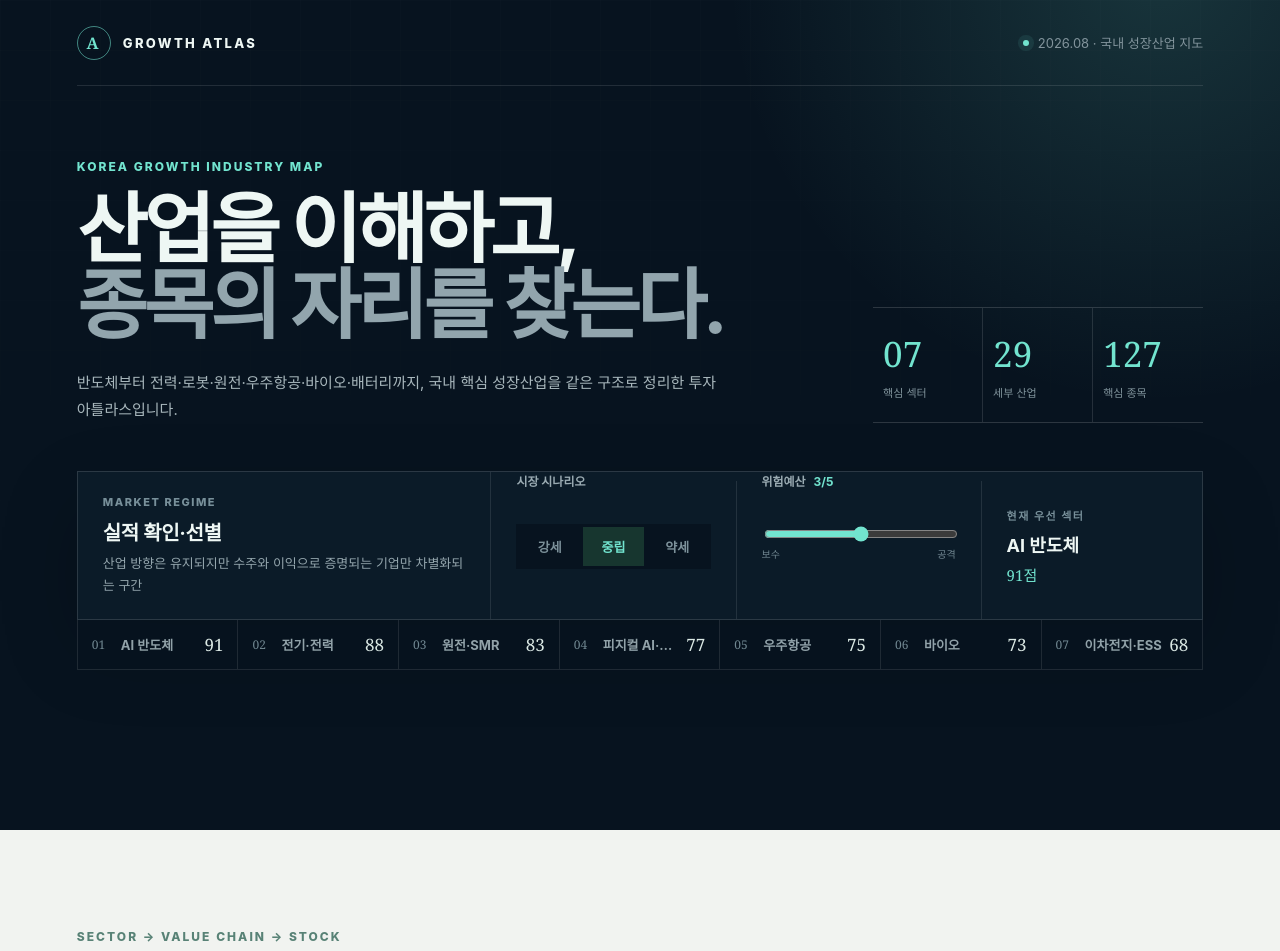
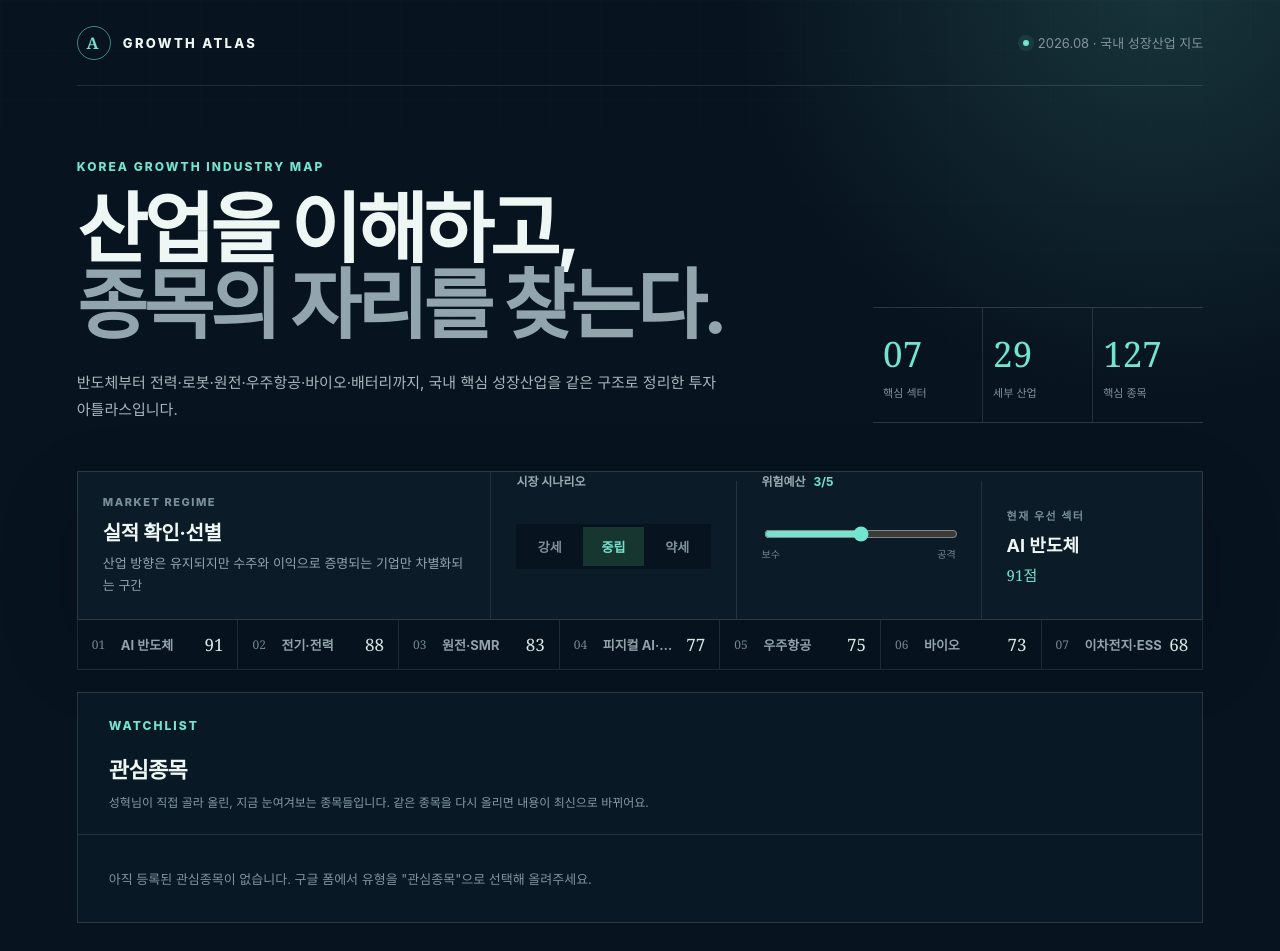
Before and after one commit to addroo003-coder/STOCK, a Next.js app in the folder stock-atlas-source/: page / in a window 1280 px wide. Shown: the top 951 px of the page. Built offline with nearby package versions, Linux system fonts and the light colour scheme.

Commit message:
Add files via upload

```diff
--- a/stock-atlas-source/app/globals.css
+++ b/stock-atlas-source/app/globals.css
@@ -61,6 +61,24 @@ legend b { margin-left: 5px; color: var(--mint); }
 .score-ribbon span { color: #4f6974; font-family: Georgia, serif; font-size: 10px; }
 .score-ribbon strong { overflow: hidden; font-size: 10px; text-overflow: ellipsis; white-space: nowrap; }
 .score-ribbon em { color: #dbe9e5; font-family: Georgia, serif; font-size: 14px; font-style: normal; }
+
+.watchlist-panel { margin-top: 22px; border: 1px solid rgba(255,255,255,.13); background: rgba(11,28,41,.72); }
+.watchlist-heading { padding: 26px 31px 22px; border-bottom: 1px solid rgba(255,255,255,.11); }
+.watchlist-heading h3 { margin: 0; font-size: 22px; letter-spacing: -.03em; }
+.watchlist-heading > div > span { display: block; margin-top: 9px; color: #879ba3; font-size: 12px; line-height: 1.6; max-width: 640px; }
+.watchlist-grid { display: grid; grid-template-columns: repeat(auto-fill, minmax(260px, 1fr)); gap: 1px; background: rgba(255,255,255,.08); }
+.watchlist-card { display: flex; flex-direction: column; align-items: stretch; gap: 10px; padding: 22px 24px; background: rgba(11,28,41,.92); border: 0; color: inherit; text-align: left; cursor: pointer; }
+.watchlist-card:hover { background: rgba(114,228,207,.07); }
+.watchlist-card-top { display: flex; align-items: center; justify-content: space-between; gap: 10px; }
+.watchlist-card-top strong { font-size: 17px; letter-spacing: -.02em; }
+.watchlist-badge { flex: 0 0 auto; padding: 3px 9px; border-radius: 20px; font-size: 10px; font-weight: 750; letter-spacing: .02em; }
+.watchlist-badge.direction-긍정 { color: #071a17; background: var(--mint); }
+.watchlist-badge.direction-중립 { color: #a8b5b9; background: rgba(255,255,255,.1); }
+.watchlist-badge.direction-부정 { color: #4a0f14; background: #ff8e9f; }
+.watchlist-headline { margin: 0; color: #e5efec; font-size: 13px; font-weight: 700; line-height: 1.5; word-break: keep-all; }
+.watchlist-body { margin: 0; flex: 1; color: #aebbc0; font-size: 12.5px; line-height: 1.65; white-space: pre-wrap; word-break: keep-all; }
+.watchlist-date { color: #61767f; font-size: 10.5px; }
+.watchlist-empty { margin: 0; padding: 34px 31px; color: #7f939b; font-size: 13px; }
 
 .atlas { max-width: 1624px; margin: 0 auto; padding: 100px clamp(22px, 6vw, 92px) 120px; }
 .section-heading { display: flex; align-items: flex-end; justify-content: space-between; gap: 48px; margin-bottom: 38px; }
@@ -425,6 +443,8 @@ legend { color: #9aabb2; font-size: 12px; }
   .issues-source-note { padding: 14px 20px; }
   .analysis-heading { display: block; padding: 24px 20px; }
   .analysis-content { padding: 22px 20px 26px; }
+  .watchlist-heading { padding: 20px 20px 18px; }
+  .watchlist-card { padding: 18px 20px; }
 }
 
 @media (prefers-reduced-motion: reduce) {
--- a/stock-atlas-source/app/page.tsx
+++ b/stock-atlas-source/app/page.tsx
@@ -6,6 +6,7 @@ import { earningsByStock } from "./earnings-data";
 import { marketSourcesByStock } from "./market-sources";
 import { issuesByStock } from "./issues-data";
 import { companyAnalysisByStock } from "./company-analysis-data";
+import { watchlist } from "./watchlist-data";
 
 const beta: Record<string, number> = { semi: 2, power: 1, robot: 4, nuclear: 1, space: 3, bio: 4, battery: 3 };
 
@@ -93,6 +94,11 @@ export default function InvestmentAtlas() {
     ).slice(0, 12);
   }, [allStocks, query]);
 
+  function jumpToWatchlistStock(name: string) {
+    const found = allStocks.find(({ stock }) => stock.name === name);
+    if (found) chooseStock(found.sector.key, found.segmentIndex, found.stockIndex, true);
+  }
+
   function chooseSector(key: string) {
     const next = sectors.find((sector) => sector.key === key) ?? sectors[0];
     setSectorKey(next.key);
@@ -166,6 +172,33 @@ export default function InvestmentAtlas() {
             </button>
           ))}
         </div>
+
+        <section className="watchlist-panel" id="watchlist" aria-labelledby="watchlist-title">
+          <header className="watchlist-heading">
+            <div>
+              <p className="eyebrow">WATCHLIST</p>
+              <h3 id="watchlist-title">관심종목</h3>
+              <span>성혁님이 직접 골라 올린, 지금 눈여겨보는 종목들입니다. 같은 종목을 다시 올리면 내용이 최신으로 바뀌어요.</span>
+            </div>
+          </header>
+          {watchlist.length ? (
+            <div className="watchlist-grid">
+              {watchlist.map((item) => (
+                <button key={item.name} className="watchlist-card" onClick={() => jumpToWatchlistStock(item.name)}>
+                  <div className="watchlist-card-top">
+                    <strong>{item.name}</strong>
+                    <span className={`watchlist-badge direction-${item.direction}`}>{item.direction}</span>
+                  </div>
+                  <p className="watchlist-headline">{item.headline}</p>
+                  <p className="watchlist-body">{item.body}</p>
+                  <span className="watchlist-date">{item.updatedAt}</span>
+                </button>
+              ))}
+            </div>
+          ) : (
+            <p className="watchlist-empty">아직 등록된 관심종목이 없습니다. 구글 폼에서 유형을 "관심종목"으로 선택해 올려주세요.</p>
+          )}
+        </section>
       </section>
 
       <section className="atlas" id="atlas" aria-labelledby="atlas-title">
```
